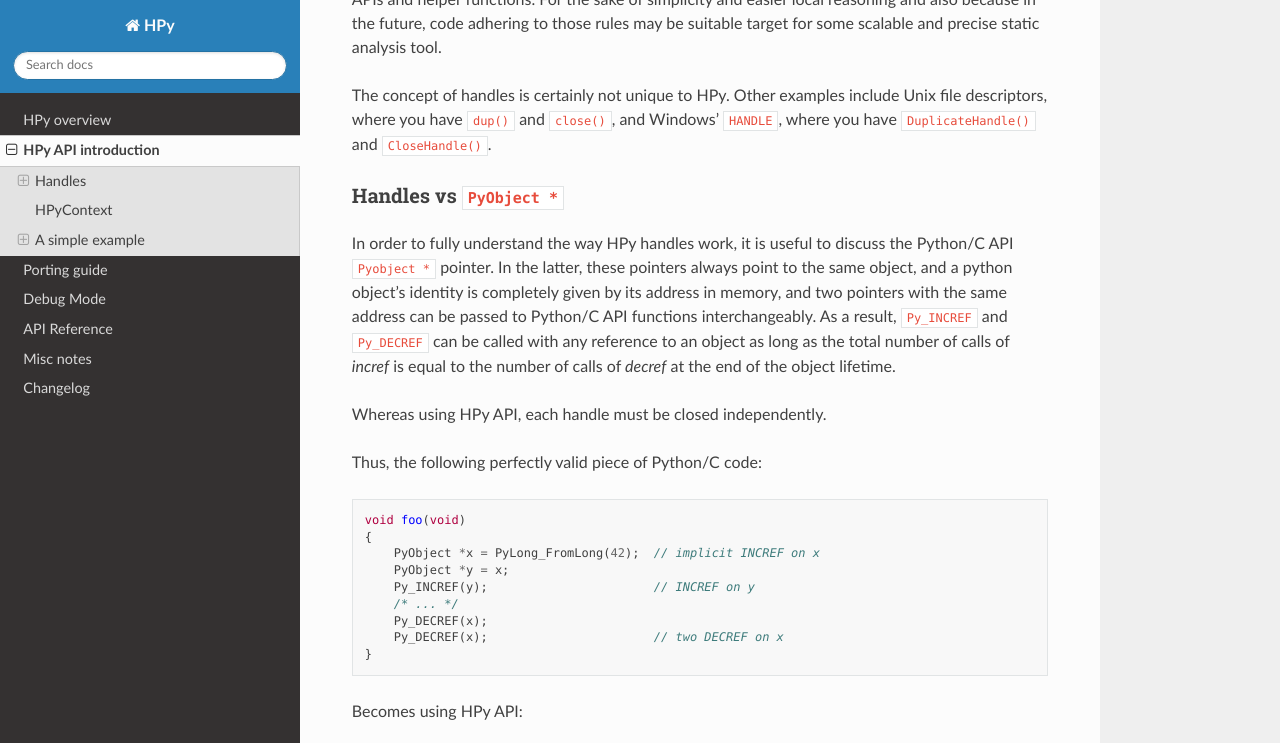
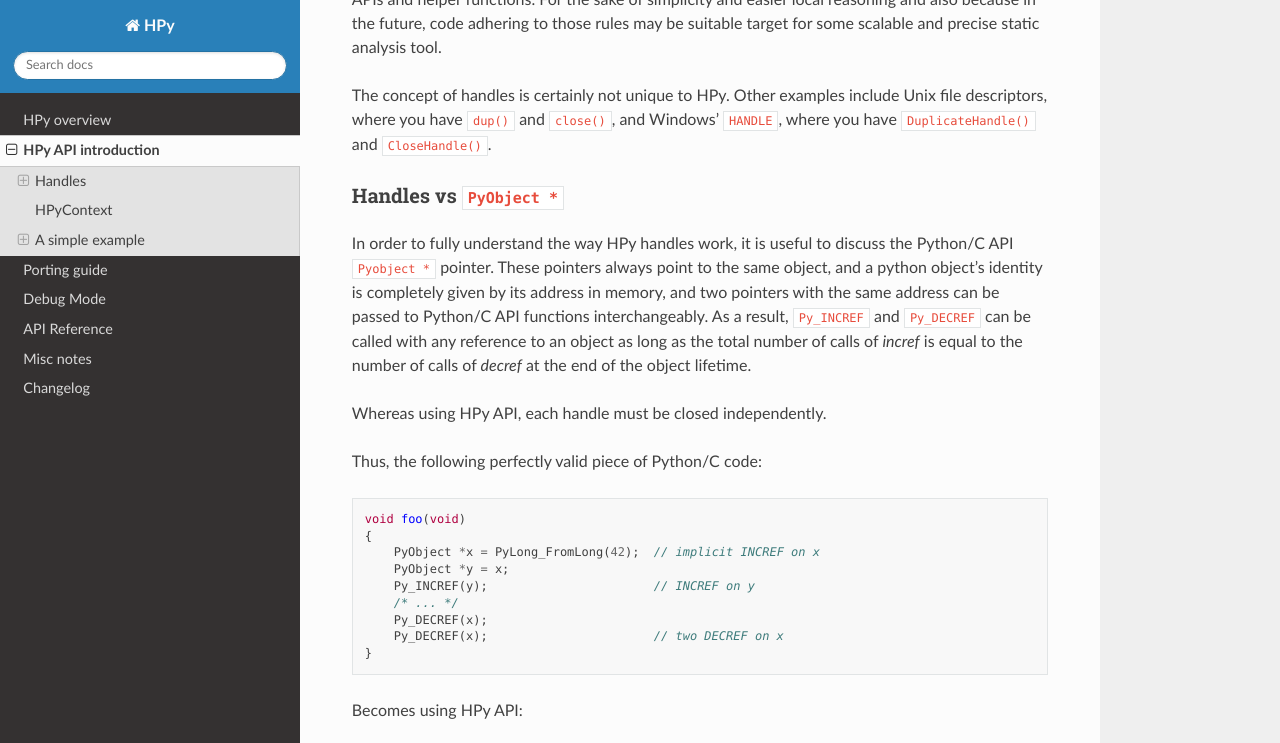
Before and after one commit to hpyproject/hpy, a Sphinx documentation site: the page built from docs/api.rst, in a window 1280 px wide and 900 px high, scrolled down 864 px, cut to the strip 0-743 px from the top of the window. Built offline with Sphinx 7.4.7 and the Read the Docs theme 2.0.0, drawn with Linux system fonts in a browser that asks for light colours.

```diff
--- a/docs/api.rst
+++ b/docs/api.rst
@@ -48,7 +48,7 @@ Handles vs ``PyObject *``
 ~~~~~~~~~~~~~~~~~~~~~~~~~
 
 In order to fully understand the way HPy handles work, it is useful to discuss
-the Python/C API ``Pyobject *`` pointer. In the latter, these pointers always
+the Python/C API ``Pyobject *`` pointer. These pointers always
 point to the same object, and a python object's identity is completely given
 by its address in memory, and two pointers with the same address can
 be passed to Python/C API functions interchangeably. As a result, ``Py_INCREF``
```
